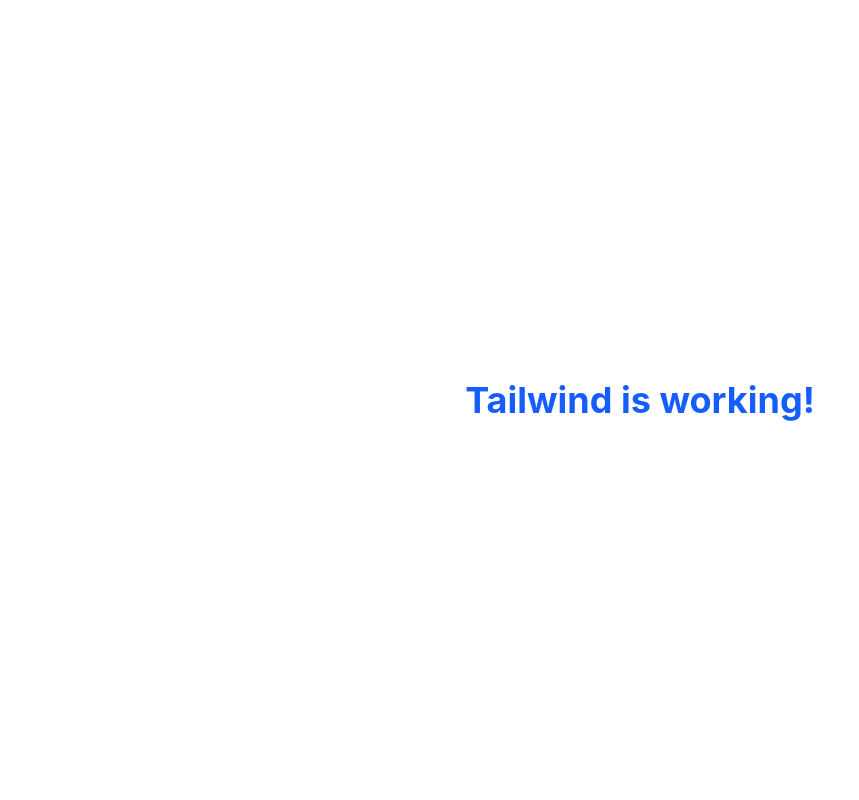
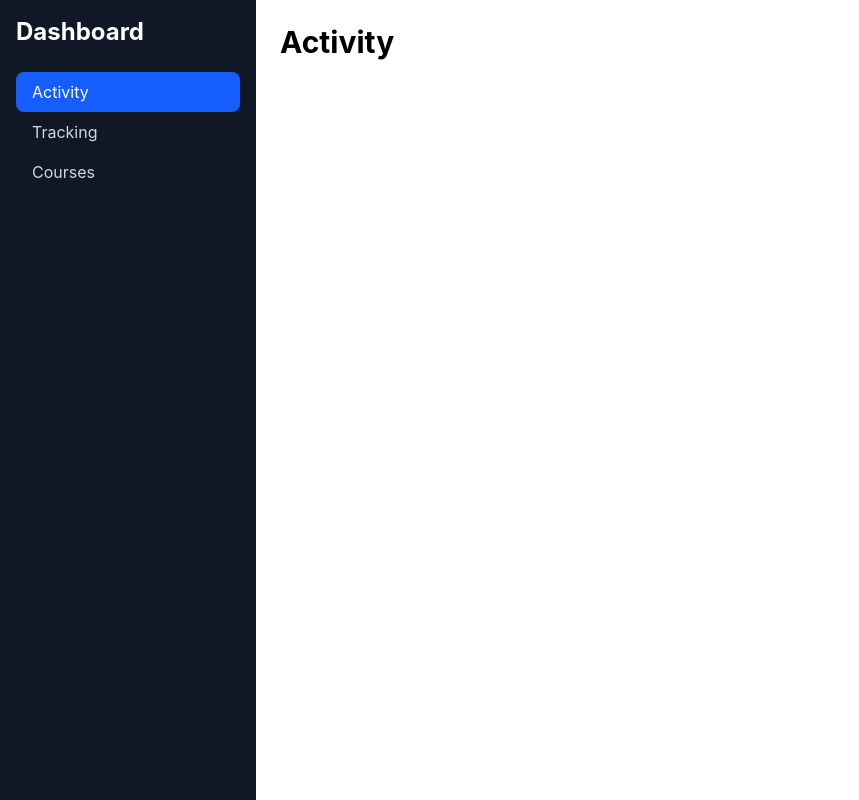
Before and after one commit to swcidd/Centralian_AttendanceAndTimestamping_System, a React (Vite) app: page / in a window 1280 px wide. Shown: the whole page, without its empty margins (0-859 px from the left). Built offline with nearby package versions, Linux system fonts and the light colour scheme.

Commit message:
added basic layout with page switching

```diff
--- a/package.json
+++ b/package.json
@@ -13,6 +13,7 @@
     "@tailwindcss/vite": "^4.3.3",
     "react": "^19.2.7",
     "react-dom": "^19.2.7",
+    "react-router-dom": "^7.18.1",
     "tailwindcss": "^4.3.3"
   },
   "devDependencies": {
@@ -29,6 +30,7 @@
     "eslint-plugin-react-hooks": "^7.1.1",
     "eslint-plugin-react-refresh": "^0.5.3",
     "globals": "^17.7.0",
+    "prettier-plugin-tailwindcss": "^0.8.1",
     "typescript": "~6.0.2",
     "typescript-eslint": "^8.62.0",
     "vite": "^8.1.1"
--- a/src/App.tsx
+++ b/src/App.tsx
@@ -1,11 +1,21 @@
+import { BrowserRouter, Routes, Route } from "react-router-dom";
+import DashboardLayout from "./layouts/DashboardLayout";
+import Activity from "./pages/Activity";
+import Tracking from "./pages/Tracking";
+import Courses from "./pages/Courses";
+
 function App() {
   return (
-    <div className="flex h-screen items-center justify-center">
-      <h1 className="text-4xl font-bold text-blue-600">
-        Tailwind is working!
-      </h1>
-    </div>
-  )
+    <BrowserRouter>
+      <Routes>
+        <Route element={<DashboardLayout />}>
+          <Route index element={<Activity />} />
+          <Route path="tracking" element={<Tracking />} />
+          <Route path="courses" element={<Courses />} />
+        </Route>
+      </Routes>
+    </BrowserRouter>
+  );
 }
 
-export default App
+export default App;
--- /dev/null
+++ b/src/components/Sidebar.tsx
@@ -0,0 +1,30 @@
+import { NavLink } from "react-router-dom";
+
+const Sidebar = () => {
+  const linkStyle = ({ isActive }: { isActive: boolean }) =>
+    `rounded-lg px-4 py-2 ${
+      isActive ? "bg-blue-600 text-white" : "text-gray-300 hover:bg-gray-700"
+    }`;
+
+  return (
+    <aside className="flex h-screen w-64 flex-col bg-gray-900 p-4">
+      <h2 className="mb-6 text-2xl font-bold text-white">Dashboard</h2>
+
+      <nav className="flex flex-col">
+        <NavLink to="/" className={linkStyle}>
+          Activity
+        </NavLink>
+
+        <NavLink to="/tracking" className={linkStyle}>
+          Tracking
+        </NavLink>
+
+        <NavLink to="/courses" className={linkStyle}>
+          Courses
+        </NavLink>
+      </nav>
+    </aside>
+  );
+};
+
+export default Sidebar;
--- /dev/null
+++ b/src/layouts/DashboardLayout.tsx
@@ -0,0 +1,16 @@
+import { Outlet } from "react-router-dom";
+import Sidebar from "../components/Sidebar";
+
+const DashboardLayout = () => {
+  return (
+    <div className="flex h-screen">
+      <Sidebar />
+
+      <main className="flex-1 p-6">
+        <Outlet />
+      </main>
+    </div>
+  );
+};
+
+export default DashboardLayout;
--- /dev/null
+++ b/src/pages/Activity.tsx
@@ -0,0 +1,5 @@
+const Activity = () => {
+  return <h1 className="text-3xl font-bold">Activity</h1>;
+};
+
+export default Activity;
--- /dev/null
+++ b/src/pages/Courses.tsx
@@ -0,0 +1,5 @@
+const Courses = () => {
+  return <h1 className="text-3xl font-bold">Courses</h1>;
+};
+
+export default Courses;
--- /dev/null
+++ b/src/pages/Tracking.tsx
@@ -0,0 +1,5 @@
+const Tracking = () => {
+  return <h1 className="text-3xl font-bold">Tracking</h1>;
+};
+
+export default Tracking;
```
Also changed, not shown: 2 other files (tests, documents, lock files or other folders).
